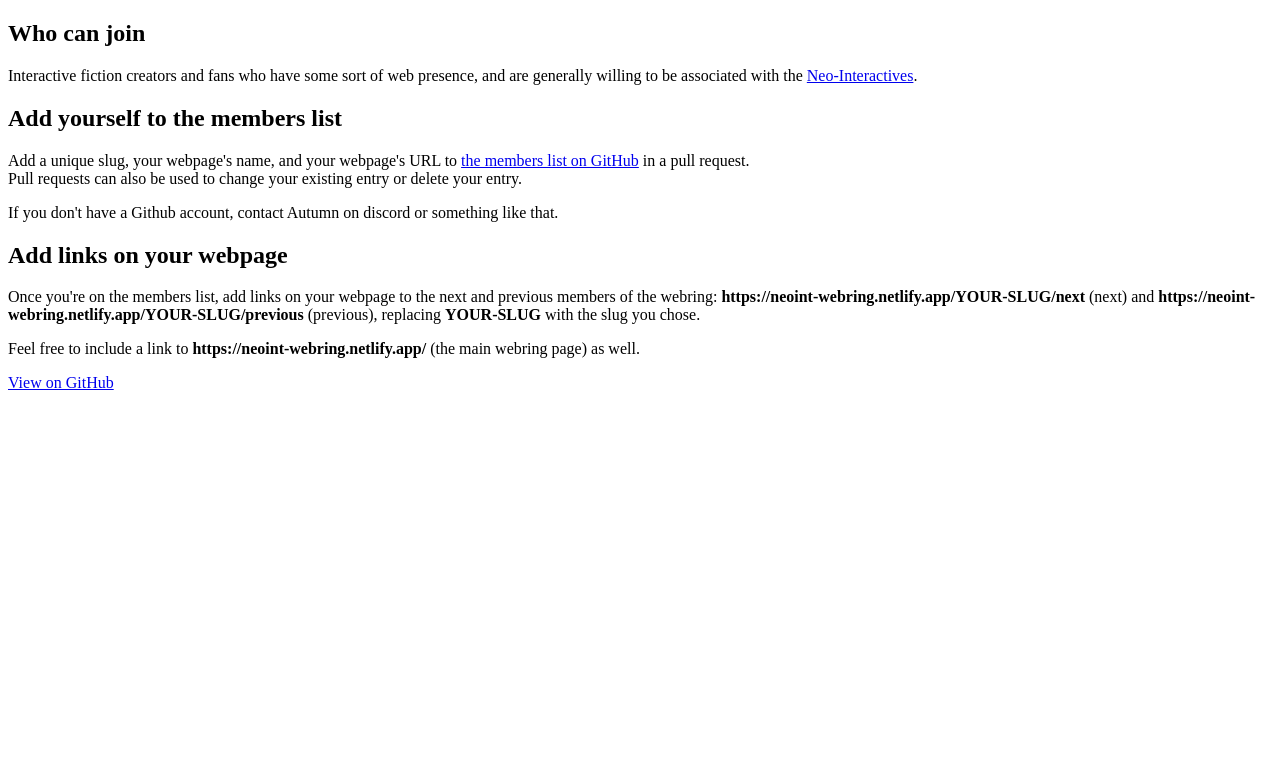
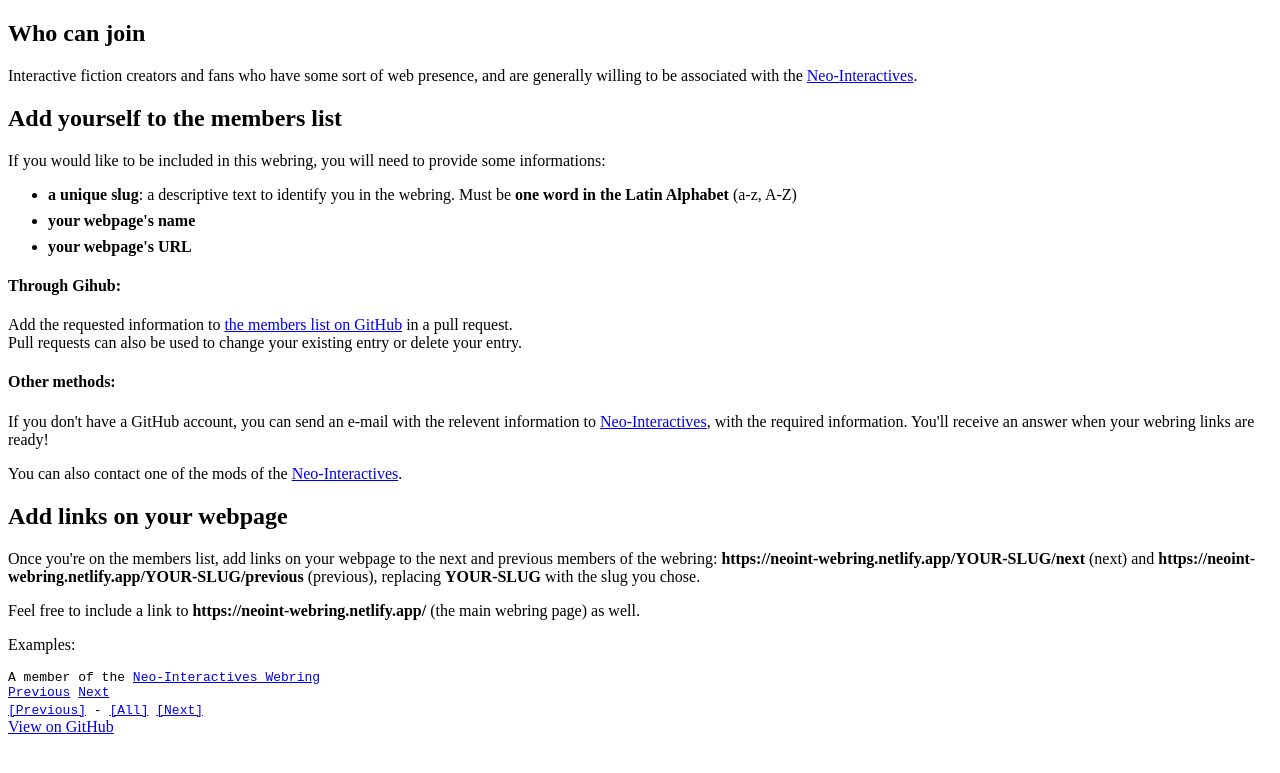
Before and after one commit to aucchen/neoint_webring, a Jekyll site: the page built from join.html, in a window 1280 px wide. Shown: the top 773 px of the page. Built offline with Jekyll 4.4.1, drawn with Linux system fonts in a browser that asks for light colours.

Commit message:
some text edits

```diff
--- a/join.html
+++ b/join.html
@@ -8,11 +8,18 @@
 
 <h2>Add yourself to the members list</h2>
 
-<p>Add a unique slug, your webpage's name, and your webpage's URL to <a href={{site.github_repo_url}}/blob/main/_data/members.csv>the members list on GitHub</a> in a pull request.<br>
-
+<p>If you would like to be included in this webring, you will need to provide some informations:</p>
+<ul>
+    <li><b>a unique slug</b>: a descriptive text to identify you in the webring. Must be <b>one word in the Latin Alphabet</b> (a-z, A-Z)</li>
+    <li><b>your webpage's name</b></li>
+    <li><b>your webpage's URL</b></li>
+</ul>
+<h4>Through Gihub:</h4>
+<p>Add the requested information to <a href={{site.github_repo_url}}/blob/main/_data/members.csv>the members list on GitHub</a> in a pull request.<br>
 Pull requests can also be used to change your existing entry or delete your entry.</p>
-
-<p>If you don't have a Github account, contact Autumn on discord or something like that.</p>
+<h4>Other methods:</h4>
+<p>If you don't have a GitHub account, you can send an e-mail with the relevent information to <a href="mailto:neointeractives@gmail.com">Neo-Interactives</a>, with the required information. You'll receive an answer when your webring links are ready!</p>
+<p>You can also contact one of the mods of the <a href="https://neointeractives.tumblr.com">Neo-Interactives</a>.</p>
 
 <!--
 <details>
@@ -37,3 +44,15 @@
 <p>Once you're on the members list, add links on your webpage to the next and previous members of the webring: <b>{{'/YOUR-SLUG/next'|absolute_url}}</b> (next) and <b>{{'/YOUR-SLUG/previous'|absolute_url}}</b> (previous), replacing <b>YOUR-SLUG</b> with the slug you chose.</p>
 
 <p>Feel free to include a link to <b>{{'/'|absolute_url}}</b> (the main webring page) as well.</p>
+
+<p>Examples:</p>
+<code>
+    <div id="webring">
+        A member of the <a href="https://neoint-webring.netlify.app">Neo-Interactives Webring</a>
+        <br>
+        <a href="https://neoint-webring.netlify.app/autumnchen/prev">Previous</a> <a href="https://neoint-webring.netlify.app/autumnchen/next">Next</a>
+    </div>
+</code>
+<code>
+    <a href="https://neoint-webring.netlify.app/manonamora/previous">[Previous]</a> - <a href="https://neoint-webring.netlify.app/">[All]</a> <a href="https://neoint-webring.netlify.app/manonamora/next">[Next]</a>
+</code>
```
Also changed, not shown: README.md.
